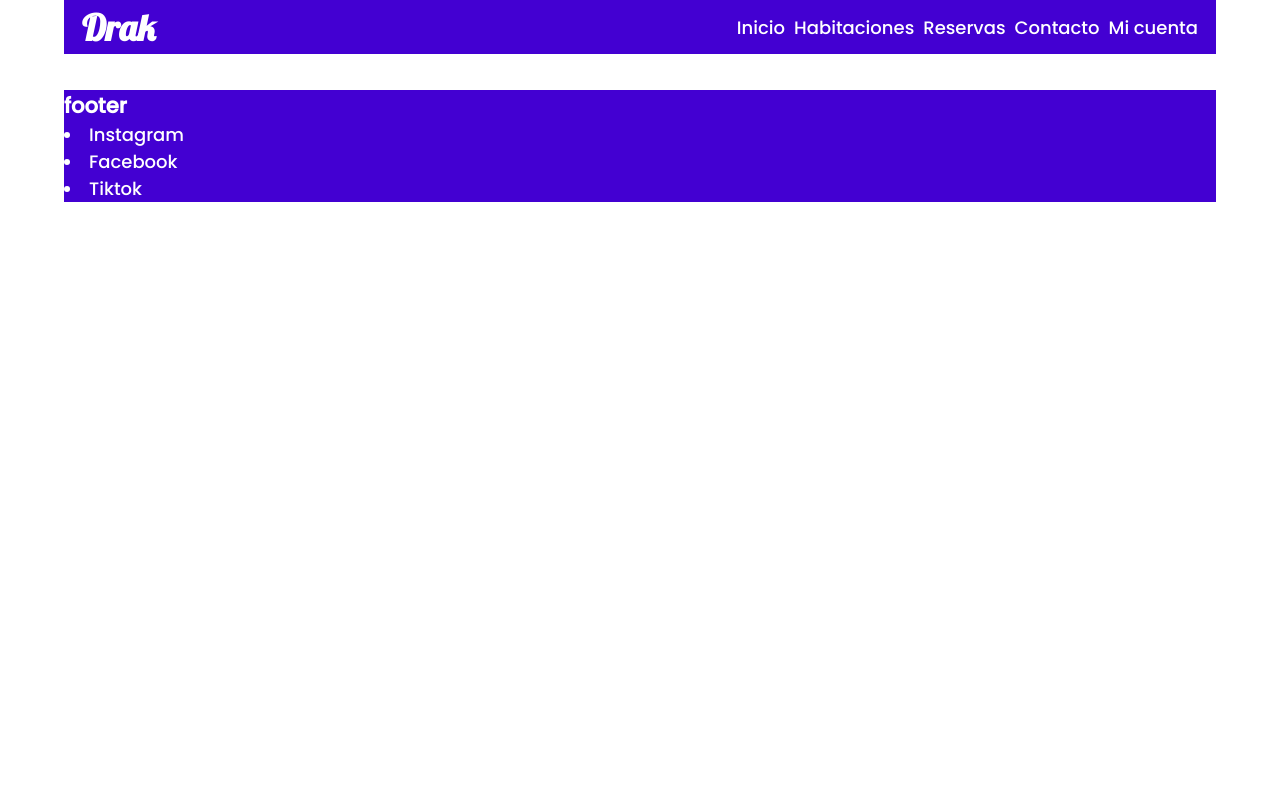
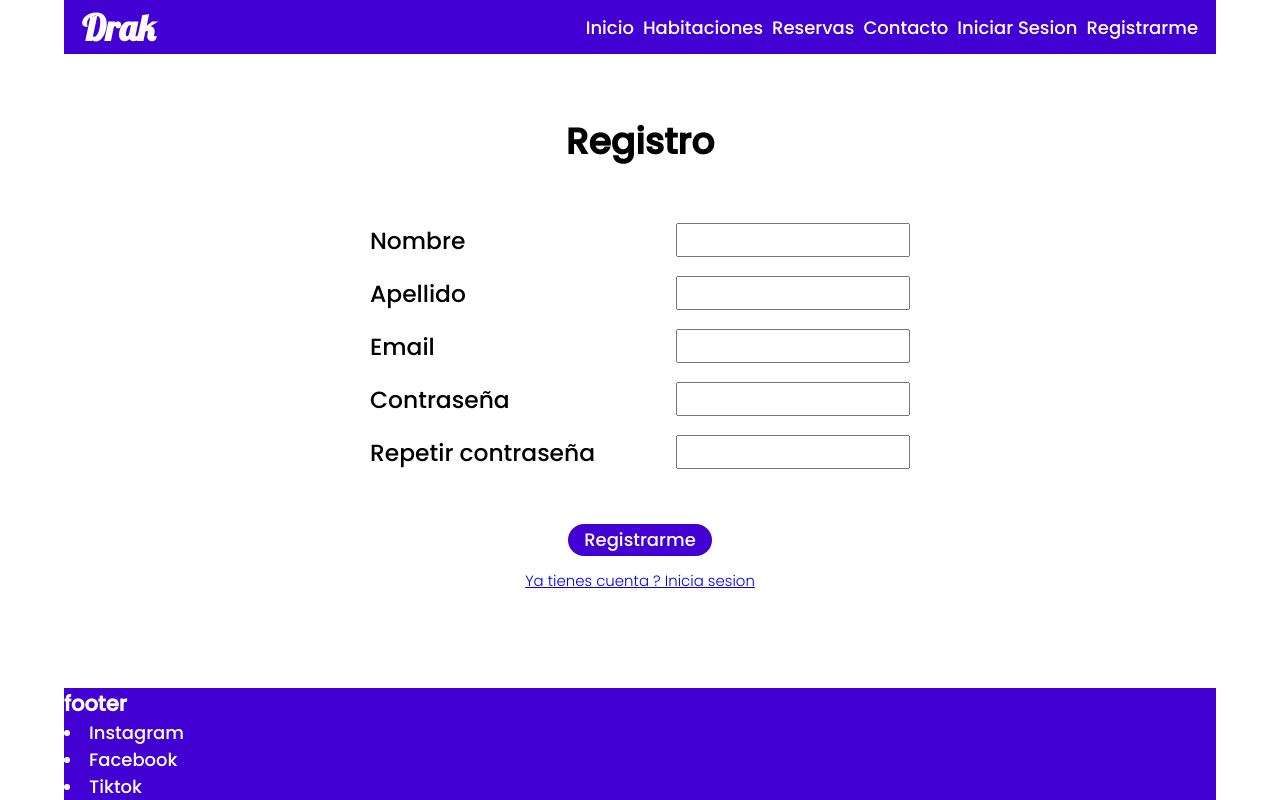
Before and after one commit to Jcarrizoagustin/hoteleria-front, a React (Vite) app in the folder hoteleria/: page /registro in a window 1280 px wide. Built offline with nearby package versions, Linux system fonts and the light colour scheme.

Commit message:
formularios de registro y login con formik

```diff
--- a/hoteleria/package.json
+++ b/hoteleria/package.json
@@ -13,6 +13,7 @@
 	"dependencies": {
 		"bootstrap": "^5.2.3",
 		"bootstrap-icons": "^1.10.4",
+		"formik": "^2.2.9",
 		"prop-types": "^15.8.1",
 		"react": "^18.2.0",
 		"react-bootstrap": "^2.7.2",
--- a/hoteleria/src/App.css
+++ b/hoteleria/src/App.css
@@ -1,5 +1,11 @@
 #root{
   width: 90%;
   margin: 0 auto;
+}
 
+.App {
+  min-height:100vh;
+  display: flex;
+  flex-direction: column;
+  justify-content: space-between;
 }
--- a/hoteleria/src/App.jsx
+++ b/hoteleria/src/App.jsx
@@ -4,8 +4,10 @@ import { BrowserRouter, Routes, Route } from 'react-router-dom'
 import Header from './components/Header'
 import Home from './components/Home'
 import Footer from './components/Footer'
+import RegisterForm from './components/Forms/RegisterForm'
+import LoginForm from './components/Forms/LoginForm'
 function App() {
-	const [isAuthenticated, setIsAuthenticated] = useState(true)
+	const [isAuthenticated, setIsAuthenticated] = useState(false)
 	function login() {
 		setIsAuthenticated(true)
 	}
@@ -15,6 +17,8 @@ function App() {
 				<Header login={login} authenticated={isAuthenticated} />
 				<Routes>
 					<Route path='/' element={<Home />} />
+					<Route path='/registro' element={<RegisterForm />} />
+					<Route path='/login' element={<LoginForm />} />
 				</Routes>
 				<Footer />
 			</BrowserRouter>
--- /dev/null
+++ b/hoteleria/src/components/FormSearchRoom.css
@@ -0,0 +1,20 @@
+.calendar{
+  width: 50%;
+  margin: 1rem auto;
+  height: 5rem;
+
+  display: flex;
+  justify-content: space-around;
+  align-items: center;
+}
+
+.input {
+  width: 50%;
+  display: flex;
+  justify-content: center;
+  gap: 2rem;
+}
+
+.data-input:hover {
+  cursor: pointer;
+}
--- /dev/null
+++ b/hoteleria/src/components/FormSearchRoom.jsx
@@ -0,0 +1,21 @@
+import './FormSearchRoom.css'
+function FormSearchRoom() {
+	return (
+		<div className='calendar'>
+			<div className='input'>
+				<label htmlFor='entrada' className='calendar-text'>
+					Fecha Ingreso
+				</label>
+				<input type='date' id='entrada' className='data-input' />
+			</div>
+			<div className='input'>
+				<label htmlFor='salida' className='calendar-text'>
+					Fecha Salida
+				</label>
+				<input type='date' id='salida' className='data-input' />
+			</div>
+		</div>
+	)
+}
+
+export default FormSearchRoom
--- /dev/null
+++ b/hoteleria/src/components/Forms/LoginForm.jsx
@@ -0,0 +1,55 @@
+import './RegisterForm.css'
+import { Link } from 'react-router-dom'
+import { useFormik } from 'formik'
+function LoginForm() {
+	const formik = useFormik({
+		initialValues: {
+			email: '',
+			contraseña: '',
+		},
+		onSubmit: values => {
+			alert(JSON.stringify(values, null, 2))
+		},
+	})
+	return (
+		<form className='form-container' onSubmit={formik.handleSubmit}>
+			<h2 className='registro-text'>Login</h2>
+			<div className='input'>
+				<label htmlFor='email' className='label'>
+					Email
+				</label>
+				<input
+					type='text'
+					id='email'
+					className='data-input'
+					name='email'
+					onChange={formik.handleChange}
+					value={formik.values.email}
+				/>
+			</div>
+			<div className='input'>
+				<label htmlFor='password' className='label'>
+					Contraseña
+				</label>
+				<input
+					type='password'
+					name='contraseña'
+					id='password'
+					className='data-input'
+					onChange={formik.handleChange}
+					value={formik.values.contraseña}
+				/>
+			</div>
+			<div className='btn-submit'>
+				<button type='submit' className='submit'>
+					Iniciar sesion
+				</button>
+				<Link to='/registro'>
+					<h5 className='inicia-sesion'>No tienes cuenta ? Registrate</h5>
+				</Link>
+			</div>
+		</form>
+	)
+}
+
+export default LoginForm
--- /dev/null
+++ b/hoteleria/src/components/Forms/RegisterForm.css
@@ -0,0 +1,65 @@
+.form-container {
+  display: flex;
+  flex-direction: column;
+  align-items: center;
+  gap: 1rem;
+}
+
+.registro-text{
+  margin-bottom: 2rem;
+  font-size: 2rem;
+}
+
+input {
+  padding: 5px;
+  width: 13rem;
+}
+
+.input{
+  width: 30rem;
+  margin: 0 auto;
+  display: flex;
+  justify-content: space-between;
+  align-items: center;
+}
+.label{
+  font-size: 1.3rem;
+}
+
+.btn-submit{
+  display: flex;
+  flex-direction: column;
+  align-items: center;
+  margin-top: 2rem;
+}
+
+.submit {
+  font-size: 1rem;
+  width: 8rem;
+  height: 1.8rem;
+  border-radius: 1rem;
+  border: none;
+  background-color: rgb(67, 0, 210);
+  color: white;
+}
+
+.submit:hover{
+  cursor: pointer;
+}
+
+.inicia-sesion{
+  margin-top: .8rem;
+  font-weight: 300;
+}
+
+@media screen and (max-width:700px){
+  .input{
+    width: 80%;
+  }
+}
+
+@media screen and (max-width:476px){
+  .input{
+    width: 90%;
+  }
+}
--- /dev/null
+++ b/hoteleria/src/components/Forms/RegisterForm.jsx
@@ -0,0 +1,98 @@
+import './RegisterForm.css'
+import { Link } from 'react-router-dom'
+import { useFormik } from 'formik'
+
+function RegisterForm() {
+	const formik = useFormik({
+		initialValues: {
+			nombre: '',
+			apellido: '',
+			email: '',
+			contraseña: '',
+			contraseña2: '',
+		},
+		onSubmit: values => {
+			alert(JSON.stringify(values, null, 2))
+		},
+	})
+	return (
+		<form className='form-container' onSubmit={formik.handleSubmit}>
+			<h2 className='registro-text'>Registro</h2>
+			<div className='input'>
+				<label htmlFor='nombre' className='label'>
+					Nombre
+				</label>
+				<input
+					type='text'
+					id='nombre'
+					className='data-input'
+					name='nombre'
+					onChange={formik.handleChange}
+					value={formik.values.nombre}
+				/>
+			</div>
+			<div className='input'>
+				<label htmlFor='apellido' className='label'>
+					Apellido
+				</label>
+				<input
+					type='text'
+					id='apellido'
+					className='data-input'
+					name='apellido'
+					onChange={formik.handleChange}
+					value={formik.values.apellido}
+				/>
+			</div>
+			<div className='input'>
+				<label htmlFor='email' className='label'>
+					Email
+				</label>
+				<input
+					type='text'
+					id='email'
+					className='data-input'
+					name='email'
+					onChange={formik.handleChange}
+					value={formik.values.email}
+				/>
+			</div>
+			<div className='input'>
+				<label htmlFor='password' className='label'>
+					Contraseña
+				</label>
+				<input
+					type='password'
+					name='contraseña'
+					id='password'
+					className='data-input'
+					onChange={formik.handleChange}
+					value={formik.values.contraseña}
+				/>
+			</div>
+			<div className='input'>
+				<label htmlFor='c2' className='label'>
+					Repetir contraseña
+				</label>
+				<input
+					type='password'
+					name='contraseña2'
+					id='c2'
+					className='data-input'
+					onChange={formik.handleChange}
+					value={formik.values.contraseña2}
+				/>
+			</div>
+			<div className='btn-submit'>
+				<button type='submit' className='submit'>
+					Registrarme
+				</button>
+				<Link to='/login'>
+					<h5 className='inicia-sesion'>Ya tienes cuenta ? Inicia sesion</h5>
+				</Link>
+			</div>
+		</form>
+	)
+}
+
+export default RegisterForm
--- a/hoteleria/src/components/Header.css
+++ b/hoteleria/src/components/Header.css
@@ -1,6 +1,11 @@
+.bg-header{
+  width: 100%;
+  background-color: rgb(67, 0, 210);
+}
+
 .header {
-  background-color: rgb(67, 0, 210);
-  max-width: 1200px;
+
+  max-width: 1280px;
   width: 100%;
   margin: 0 auto;
   height: 3rem;
--- a/hoteleria/src/components/Header.jsx
+++ b/hoteleria/src/components/Header.jsx
@@ -12,12 +12,13 @@ function Header({ authenticated, login }) {
 		refMenu.current.classList.toggle('show')
 	}
 	return (
+		<div className='bg-header'>
 			<header className='header'>
 				<div className='logo'>
 					<h2 className='logo-text'>Drak</h2>
 				</div>
 				<nav ref={refMenu} className='nav'>
-				<Link to='/inicio' style={{ textDecoration: 'none' }}>
+					<Link to='/' style={{ textDecoration: 'none' }}>
 						<li className='nav-link'>Inicio</li>
 					</Link>
 					<Link to='/inicio' style={{ textDecoration: 'none' }}>
@@ -35,10 +36,10 @@ function Header({ authenticated, login }) {
 						</Link>
 					) : (
 						<>
-						<Link to='/inicio' style={{ textDecoration: 'none' }}>
+							<Link to='/login' style={{ textDecoration: 'none' }}>
 								<li className='nav-link'>Iniciar Sesion</li>
 							</Link>
-						<Link to='/inicio' style={{ textDecoration: 'none' }}>
+							<Link to='/registro' style={{ textDecoration: 'none' }}>
 								<li className='nav-link'>Registrarme</li>
 							</Link>
 						</>
@@ -48,6 +49,7 @@ function Header({ authenticated, login }) {
 					<RxHamburgerMenu className='menu-icon' />
 				</div>
 			</header>
+		</div>
 	)
 }
 Header.propTypes = {
--- a/hoteleria/src/components/Home.jsx
+++ b/hoteleria/src/components/Home.jsx
@@ -1,8 +1,11 @@
 import RoomCard from './RoomCard'
 import './Home.css'
+import FormSearchRoom from './FormSearchRoom'
 
 function Home() {
-	const info = {
+	const data = [
+		{
+			id: 1,
 			title: 'Suite Pro',
 			imgSrc:
 				'https://img.freepik.com/foto-gratis/pequeno-interior-habitacion-hotel-cama-doble-bano_1262-12489.jpg',
@@ -10,8 +13,9 @@ function Home() {
 			capacity: 2,
 			details: [{ detalle: 'Wifi' }],
 			rating: 5,
-	}
-	const info2 = {
+		},
+		{
+			id: 2,
 			title: 'Suite Plus',
 			imgSrc:
 				'https://q-xx.bstatic.com/xdata/images/hotel/840x460/188608725.jpg?k=a2da6cbd229671fdf59a11fcaf6352c3b97f2fc1c7099af6665dbeb6f6230579&o=',
@@ -20,8 +24,9 @@ function Home() {
 			details: [{ detalle: 'Wifi' }, { detalle: 'Servicio al cuarto' }],
 			priceVariant: 'price-bg-green',
 			rating: 4,
-	}
-	const info3 = {
+		},
+		{
+			id: 3,
 			title: 'Suite Premium',
 			imgSrc:
 				'https://legacy-hotel-at-img-academy-bradenton.booked.mx/data/Photos/OriginalPhoto/11563/1156356/1156356747/Legacy-Hotel-At-Img-Academy-Bradenton-Exterior.JPEG',
@@ -33,8 +38,9 @@ function Home() {
 				{ detalle: 'Vista al mar' },
 			],
 			rating: 3,
-	}
-	const info4 = {
+		},
+		{
+			id: 4,
 			title: 'Space Double',
 			imgSrc:
 				'https://www.stanzahotel.com/wp-content/uploads/2020/07/2020_stanza_hotel_habitacion_sencilla_01.jpg',
@@ -42,8 +48,9 @@ function Home() {
 			capacity: 2,
 			details: [{ detalle: 'Wifi' }, { detalle: 'Servicio al cuarto' }],
 			rating: 5,
-	}
-	const info5 = {
+		},
+		{
+			id: 5,
 			title: 'Atmosphere',
 			imgSrc:
 				'https://www.estelarcartagenadeindias.com/cache/84/de/84dec6dbaad46333fab841791c1a0469.jpg',
@@ -51,8 +58,9 @@ function Home() {
 			capacity: 2,
 			details: [{ detalle: 'Wifi' }, { detalle: 'Vista al mar' }],
 			rating: 5,
-	}
-	const info6 = {
+		},
+		{
+			id: 6,
 			title: 'Full Clasic',
 			imgSrc:
 				'https://hips.hearstapps.com/hmg-prod.s3.amazonaws.com/images/habitacion-hotel-revolve2-1546271048.jpeg',
@@ -60,8 +68,9 @@ function Home() {
 			capacity: 5,
 			details: [{ detalle: 'Wifi' }, { detalle: 'Servicio al cuarto' }],
 			rating: 2,
-	}
-	const info7 = {
+		},
+		{
+			id: 7,
 			title: 'Legacy',
 			imgSrc:
 				'https://legacy-hotel-at-img-academy-bradenton.booked.mx/data/Photos/OriginalPhoto/11563/1156356/1156356747/Legacy-Hotel-At-Img-Academy-Bradenton-Exterior.JPEG',
@@ -73,8 +82,9 @@ function Home() {
 				{ detalle: 'Vista al mar' },
 			],
 			rating: 4,
-	}
-	const info8 = {
+		},
+		{
+			id: 8,
 			title: 'Festive',
 			imgSrc:
 				'https://www.stanzahotel.com/wp-content/uploads/2020/07/2020_stanza_hotel_habitacion_sencilla_01.jpg',
@@ -82,8 +92,9 @@ function Home() {
 			capacity: 4,
 			details: [{ detalle: 'Wifi' }, { detalle: 'Servicio al cuarto' }],
 			rating: 3,
-	}
-	const info9 = {
+		},
+		{
+			id: 9,
 			title: 'Deluxe II',
 			imgSrc:
 				'https://www.cosemarozono.com/wp-content/uploads/2017/02/eliminar-olores-en-habitaciones-de-hotel-con-ozono.jpg',
@@ -91,8 +102,9 @@ function Home() {
 			capacity: 2,
 			details: [{ detalle: 'Wifi' }, { detalle: 'Servicio al cuarto' }],
 			rating: 5,
-	}
-	const info10 = {
+		},
+		{
+			id: 10,
 			title: 'Modern',
 			imgSrc:
 				'https://hips.hearstapps.com/hmg-prod.s3.amazonaws.com/images/habitacion-hotel-revolve2-1546271048.jpeg',
@@ -100,19 +112,14 @@ function Home() {
 			capacity: 4,
 			details: [{ detalle: 'Wifi' }, { detalle: 'Servicio al cuarto' }],
 			rating: 3,
-	}
+		},
+	]
 	return (
 		<div className='home'>
-			<RoomCard {...info} />
-			<RoomCard {...info2} />
-			<RoomCard {...info3} />
-			<RoomCard {...info4} />
-			<RoomCard {...info5} />
-			<RoomCard {...info6} />
-			<RoomCard {...info7} />
-			<RoomCard {...info8} />
-			<RoomCard {...info9} />
-			<RoomCard {...info10} />
+			<FormSearchRoom />
+			{data.map(info => (
+				<RoomCard {...info} key={info.id} />
+			))}
 		</div>
 	)
 }
```
Also changed, not shown: 1 other file (tests, documents, lock files or other folders). Lines whose indentation alone changed are shown as unchanged.
